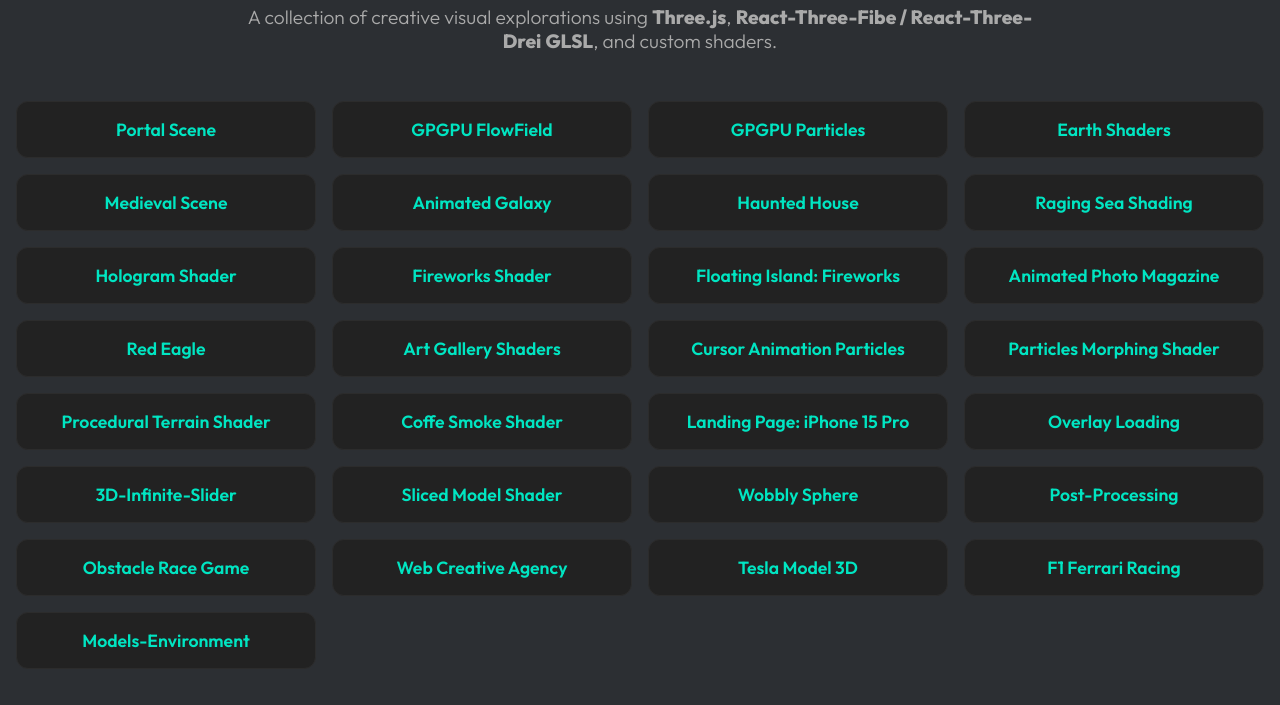
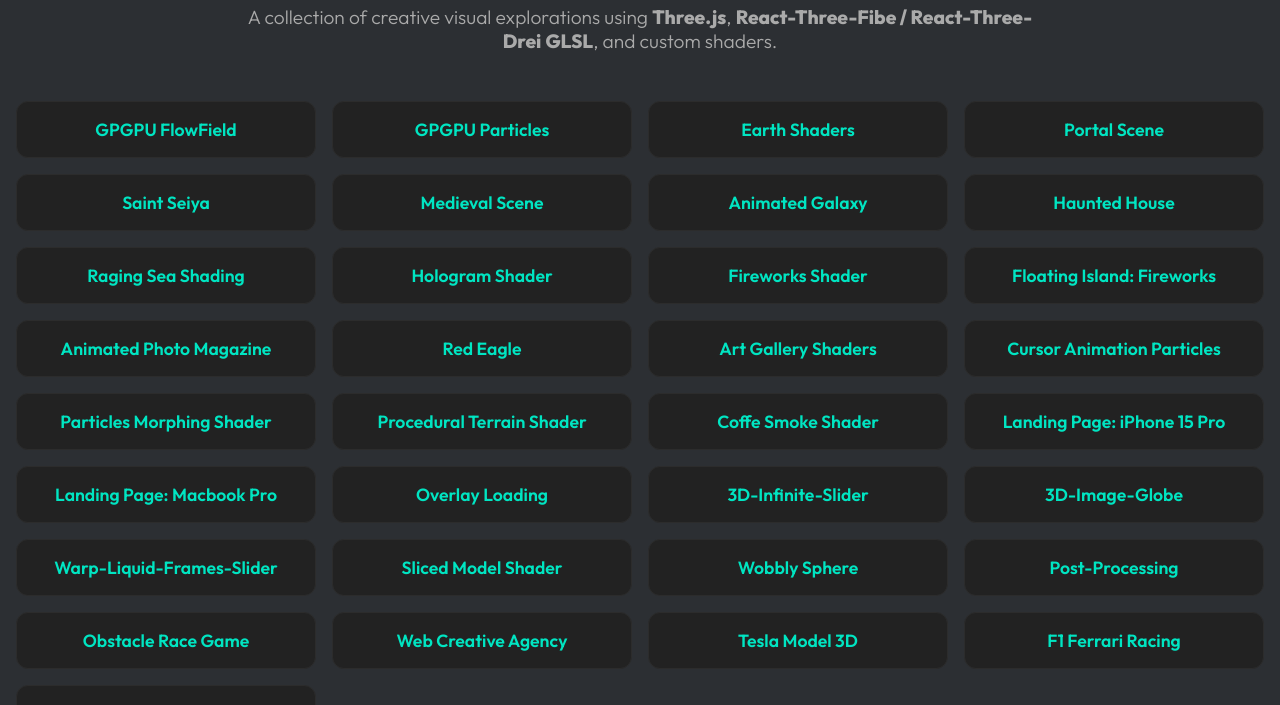
Before and after one commit to delafuentej/3d-projects, a website built with Vite: page index.html in a window 1280 px wide. Shown: the part 95-800 px from the top of the page. Built offline with nearby package versions, Linux system fonts and the light colour scheme.

Commit message:
projects added

```diff
--- a/index.html
+++ b/index.html
@@ -25,11 +25,6 @@
       <div class="projects-grid">
         <a
           class="card"
-          href="https://react-three-fiber-portal-scene.vercel.app/"
-          >Portal Scene</a
-        >
-        <a
-          class="card"
           href="https://three-js-glsl-gpgpu-flowfield-git-620ca4-delafuentejs-projects.vercel.app/"
           >GPGPU FlowField</a
         >
@@ -40,6 +35,14 @@
         >
         <a class="card" href="https://three-js-glsl-earth-shaders.vercel.app/"
           >Earth Shaders</a
+        >
+        <a
+          class="card"
+          href="https://react-three-fiber-portal-scene.vercel.app/"
+          >Portal Scene</a
+        >
+        <a class="card" href="https://r3f-saint-seiya-app.vercel.app/"
+          >Saint Seiya</a
         >
         <a class="card" href="https://r3f-medieval-scene.vercel.app/"
           >Medieval Scene</a
@@ -96,6 +99,9 @@
         <a class="card" href="https://r3f-iphone15-pro-clone.vercel.app/">
           Landing Page: iPhone 15 Pro</a
         >
+        <a class="card" href="https://r3f-landing-page-macbook.vercel.app/">
+          Landing Page: Macbook Pro</a
+        >
         <a
           class="card"
           href="https://three-js-glsl-overlay-loading-html.vercel.app/"
@@ -105,6 +111,15 @@
           class="card"
           href="https://three-js-3-d-infinitive-slider.vercel.app/"
           >3D-Infinite-Slider</a
+        >
+
+        <a class="card" href="https://3d-image-globe.vercel.app/"
+          >3D-Image-Globe</a
+        >
+        <a
+          class="card"
+          href="https://three-js-shaders-warp-liquid-frames.vercel.app/"
+          >Warp-Liquid-Frames-Slider</a
         >
         <a
           class="card"
```
